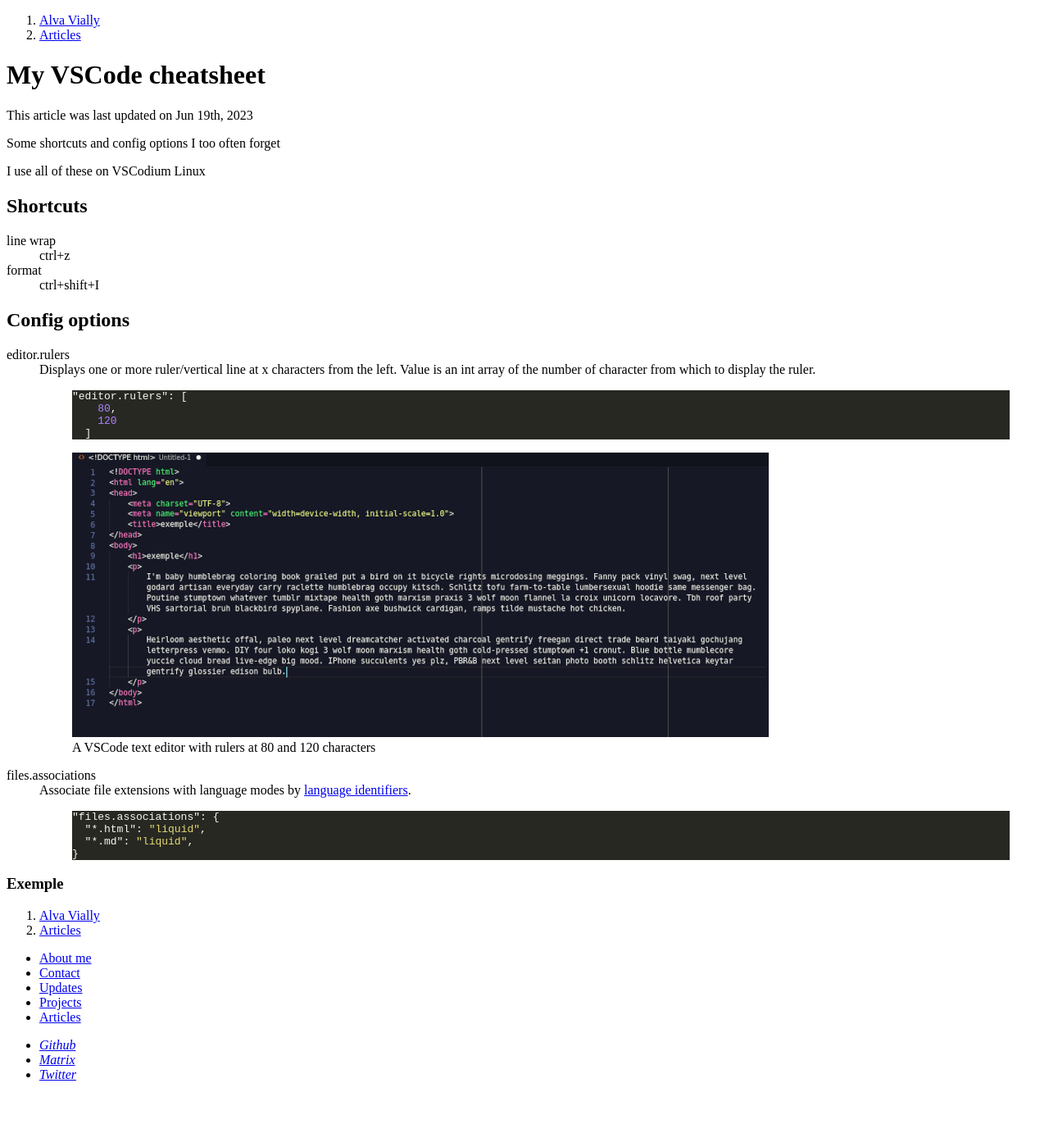
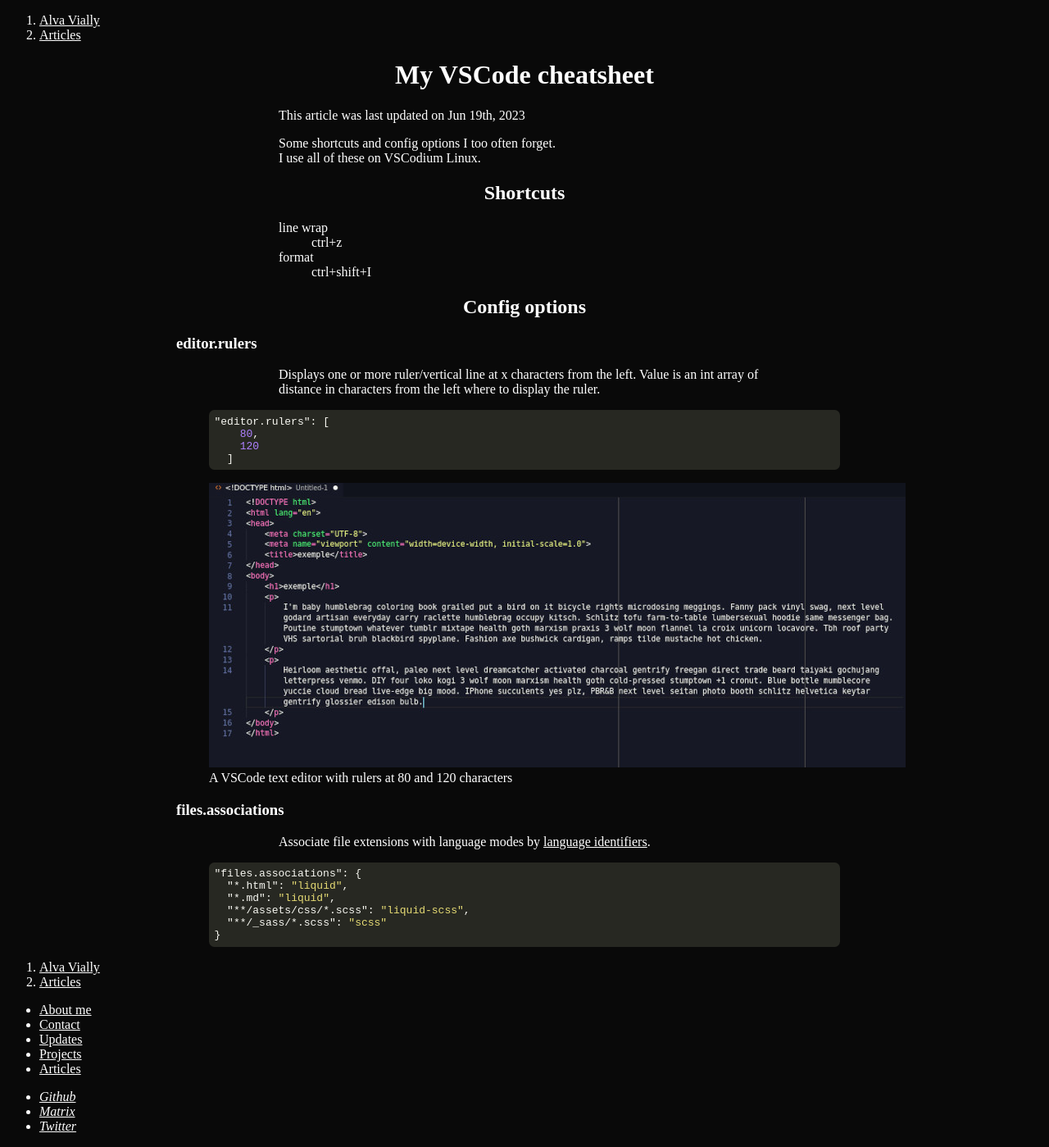
Before and after one commit to alva-v/personal-website, a Jekyll site: the page built from articles/_posts/2023-06-19-vscode-cheatsheet.html, in a window 1280 px wide. Shown: the whole page at 82% size. Built offline with Jekyll 4.4.1, drawn with Linux system fonts in a browser that asks for light colours; before the commit the page ends 1336 px from its top, so only the background shows below that.

Commit message:
Start adding CSS

```diff
--- a/_includes/head.html
+++ b/_includes/head.html
@@ -7,7 +7,7 @@
   {% feed_meta %}
   <link rel="stylesheet" href="/style.css">
   {% if page.highlight %}
-    <link rel="stylesheet" href="/pygment.css">
+    <link rel="stylesheet" href="/highlight.css">
   {% endif %}
   {% if page.title %}
     <title>{{ page.title }} ‑ {{ site.title }}</title>
--- /dev/null
+++ b/_sass/main.scss
@@ -0,0 +1,41 @@
+$color-bg: #090909;
+$color-main: white;
+
+body {
+    background-color: $color-bg;
+    color: $color-main;
+    min-height: 100vh;
+}
+
+a {
+    color: $color-main;
+}
+
+/* =============================================================================
+    General width & alignment
+============================================================================= */
+
+h1,
+h2 {
+    text-align: center;
+}
+
+h3,
+h4 {
+    max-width: 700px;
+    text-align: left;
+}
+
+main {
+    margin: 0 auto;
+    max-width: 850px;
+
+    p,
+    dl,
+    ul,
+    ol {
+        margin-left: auto;
+        margin-right: auto;
+        max-width: 600px;
+    }
+}
--- a/assets/css/pygment.scss
+++ b/_sass/pygment.scss
@@ -1,5 +1,3 @@
----
----
 .highlight pre { background-color: #272822; }
 .highlight .hll { background-color: #272822; }
 .highlight .c { color: #75715e } /* Comment */
--- /dev/null
+++ b/_sass/rouge-custom.scss
@@ -0,0 +1,4 @@
+figure.highlight>pre {
+    padding: .5em;
+    border-radius: .5em;
+}
--- a/articles/_posts/2023-06-19-vscode-cheatsheet.html
+++ b/articles/_posts/2023-06-19-vscode-cheatsheet.html
@@ -3,8 +3,8 @@ title: My VSCode cheatsheet
 update: 2023-06-19
 highlight: 1
 ---
-<p>Some shortcuts and config options I too often forget</p>
-<p>I use all of these on VSCodium Linux</p>
+<p>Some shortcuts and config options I too often forget.<br>
+I use all of these on VSCodium Linux.</p>
 <h2>Shortcuts</h2>
 <dl>
   <dt>line wrap</dt>
@@ -14,10 +14,10 @@ highlight: 1
   <dd>ctrl+shift+I</dd>
 </dl>
 <h2>Config options</h2>
-<dl>
-  <dt>editor.rulers</dt>
-  <dd>
-    Displays one or more ruler/vertical line at x characters from the left. Value is an int array of the number of character from which to display the ruler.
+
+  <h3>editor.rulers</h3>
+  <p>
+    Displays one or more ruler/vertical line at x characters from the left. Value is an int array of distance in characters from the left where to display the ruler.
     {% highlight json %}
 "editor.rulers": [
     80,
@@ -27,15 +27,15 @@ highlight: 1
       <img src="/assets/img/articles/2023-06-19-vscode-cheatsheet/editor-ruler.jpg" alt="">
       <figcaption>A VSCode text editor with rulers at 80 and 120 characters</figcaption>
     </figure>
-  </dd>
+  </p>
 
-  <dt>files.associations</dt>
-  <dd>Associate file extensions with language modes by <a href="https://code.visualstudio.com/docs/languages/identifiers">language identifiers</a>.
+  <h3>files.associations</h3>
+  <p>Associate file extensions with language modes by <a href="https://code.visualstudio.com/docs/languages/identifiers">language identifiers</a>.
     {% highlight json %}
 "files.associations": {
   "*.html": "liquid",
   "*.md": "liquid",
+  "**/assets/css/*.scss": "liquid-scss",
+  "**/_sass/*.scss": "scss"
 }{% endhighlight %}
-  </dd>
-</dl>
-<h3 id="exemples">Exemple</h3>
+  </p>
--- a/articles/_posts/2023-06-24-get-x11-window-class-name.html
+++ b/articles/_posts/2023-06-24-get-x11-window-class-name.html
@@ -1,13 +1,12 @@
 ---
 title: "How to get a X11 window class name"
 update: 2023-06-27
-highlight: 1
 ---
 <p>I sometimes need a window's X11 class name, for example when doing my i3 config. Here is how I get it on my linux system</p>
 <ol>
   <li>Open a terminal</li>
   <li>
-    <code>cat xprop|grep WM_CLASS</code>
+    <code>xprop|grep WM_CLASS</code>
   </li>
   <li>Click on the target window</li>
 </ol>
--- /dev/null
+++ b/assets/css/highlight.scss
@@ -0,0 +1,4 @@
+---
+---
+@import "pygment";
+@import "rouge-custom";
--- /dev/null
+++ b/assets/css/style.scss
@@ -0,0 +1,3 @@
+---
+---
+@import "main";
```
